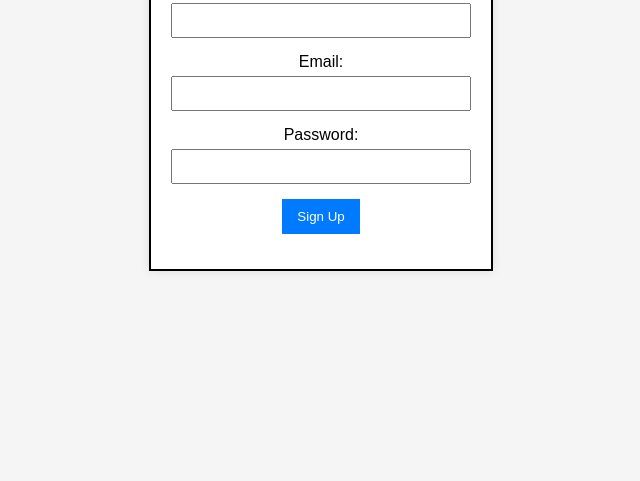
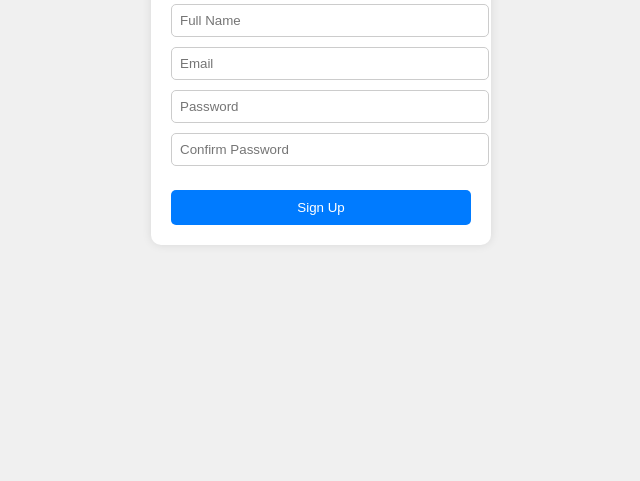
Before and after one commit to kundetigowtham06/FullStack_Project-1, a plain HTML site: page 401WEB /public/signup.html in a window 1280 px wide. Shown: the part 319-800 px from the top of the page, without its empty margins (319-959 px from the left). Drawn offline with Linux system fonts and the light colour scheme.

Commit message:
Update signup.html

```diff
--- a/401WEB /public/signup.html
+++ b/401WEB /public/signup.html
@@ -6,62 +6,57 @@
     <title>Sign Up</title>
     <style>
         body {
-            font-family: sans-serif;
+            font-family: Arial, sans-serif;
             display: flex;
             justify-content: center;
             align-items: center;
             height: 100vh;
-            background-color: #f5f5f5;
+            background: #f0f0f0;
             margin: 0;
         }
-        .signup-page {
+        .container {
+            background: white;
+            padding: 20px;
+            border-radius: 10px;
+            box-shadow: 0 0 10px rgba(0, 0, 0, 0.1);
+            width: 300px;
             text-align: center;
-            border: 2px solid #000;
-            padding: 20px;
-            width: 300px;
-            background-color: #fff;
-            box-shadow: 0 0 10px rgba(0, 0, 0, 0.1);
         }
-        .form-field {
-            margin-bottom: 15px;
-        }
-        .form-field label {
-            display: block;
-            margin-bottom: 5px;
-        }
-        .form-field input {
+        input {
             width: 100%;
             padding: 8px;
-            box-sizing: border-box;
+            margin-bottom: 10px;
+            border: 1px solid #ccc;
+            border-radius: 5px;
         }
-        .form-field button {
-            padding: 10px 15px;
-            background-color: #007BFF;
-            color: #fff;
+        button {
+            background: #007BFF;
+            color: white;
+            padding: 10px;
             border: none;
             cursor: pointer;
+            width: 100%;
+            border-radius: 5px;
+        }
+        button:hover {
+            background: #0056b3;
+        }
+        .error {
+            color: red;
+            font-size: 14px;
         }
     </style>
 </head>
 <body>
-    <div class="signup-page">
+    <div class="container">
         <h2>Sign Up</h2>
-        <form id="signup" action="/signupSubmit" method="GET">
-            <div class="form-field">
-                <label for="name">Name:</label>
-                <input type="text" id="name" name="name" required>
-            </div>
-            <div class="form-field">
-                <label for="email">Email:</label>
-                <input type="email" id="email" name="email" required>
-            </div>
-            <div class="form-field">
-                <label for="password">Password:</label>
-                <input type="password" id="password" name="password" required>
-            </div>
-            <div class="form-field">
-                <button  type="submit">Sign Up</button>
-            </div>
+        <form id="signupForm" method="POST" action="/signupSubmit">
+            <input type="text" name="name" placeholder="Full Name" required>
+            <input type="email" name="email" placeholder="Email" required>
+            <input type="password" name="password" placeholder="Password" required>
+            <input type="password" name="confirm_password" placeholder="Confirm Password" required>
+            <p class="error" id="errorMessage"></p>
+            <button type="submit">Sign Up</button>
         </form>
     </div>
 </body>
```
